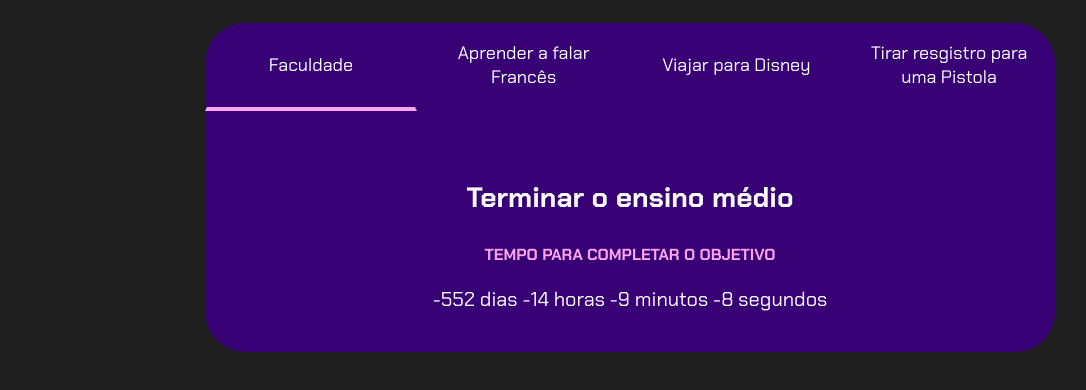
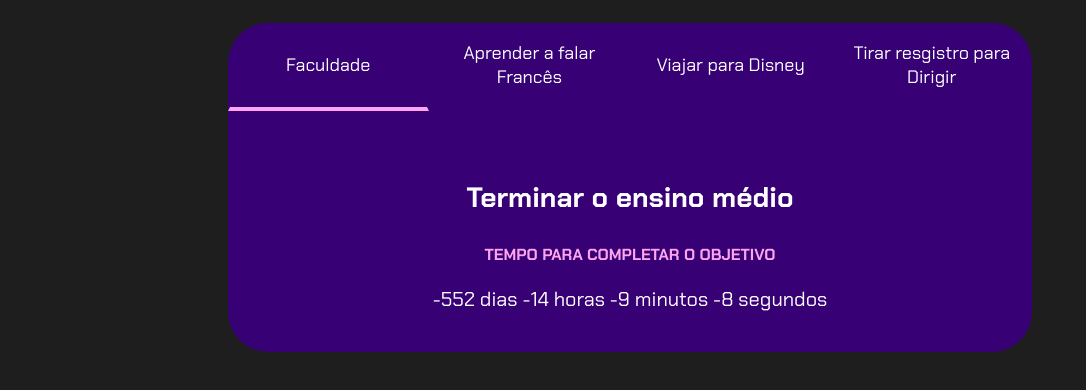
Before and after one commit to Rheyzinho/Trabalho---3-, a plain HTML site: page js-projeto-de-vida-aula5/index.html in a window 1280 px wide. Shown: the part 80-470 px from the top of the page, without its empty margins (10-1096 px from the left). Drawn offline with Linux system fonts and the light colour scheme.

Commit message:
Update index.html

```diff
--- a/js-projeto-de-vida-aula5/index.html
+++ b/js-projeto-de-vida-aula5/index.html
@@ -16,7 +16,7 @@
                 <button class="botao ativo">Faculdade</button>
                 <button class="botao">Aprender a falar Francês</button>
                 <button class="botao">Viajar para Disney</button>
-                <button class="botao">Tirar resgistro para uma Pistola</button>
+                <button class="botao">Tirar resgistro para Dirigir</button>
             </div>
             <div class="abas-textos">
                 <div class="aba-conteudo ativo">
```
